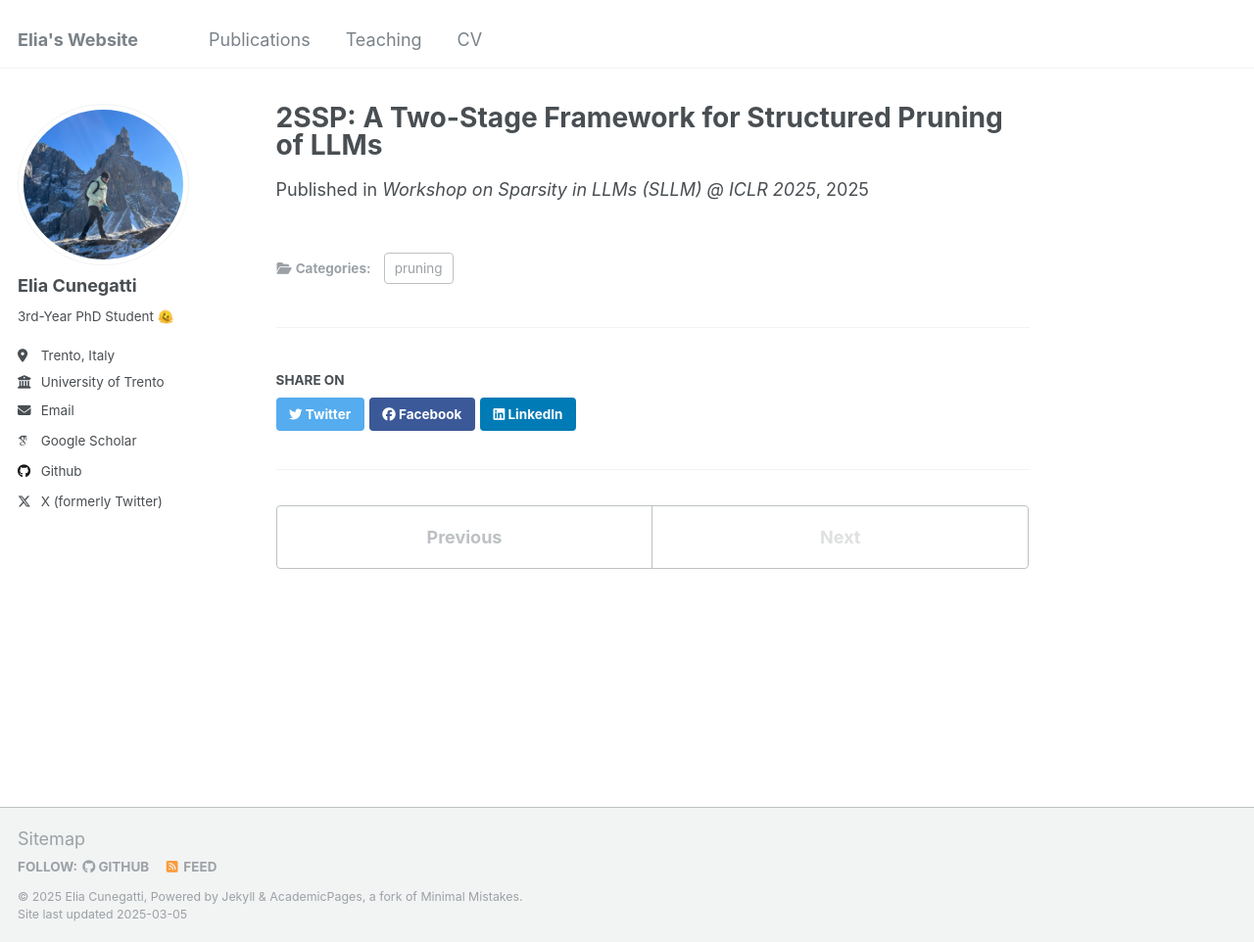
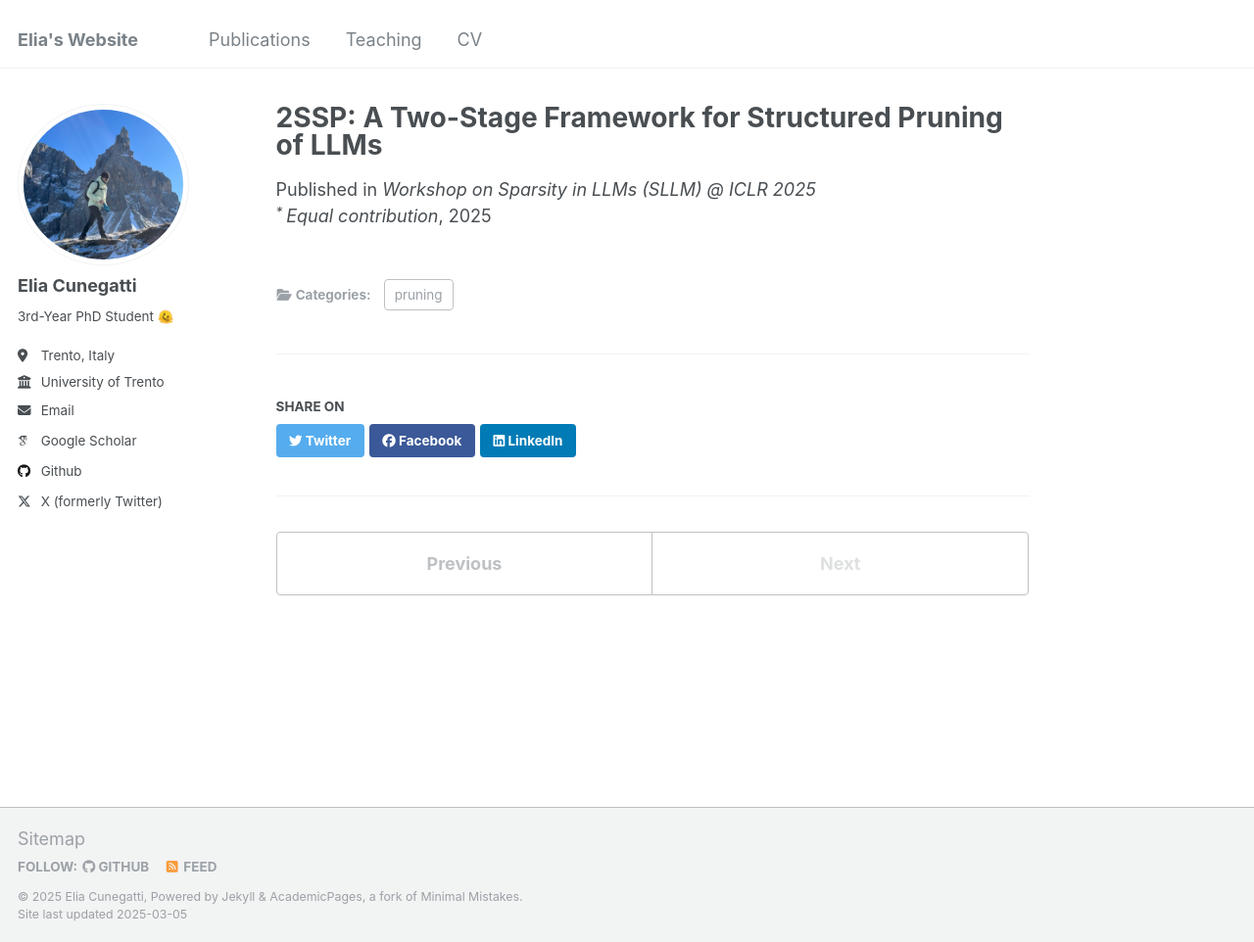
Before and after one commit to eliacunegatti/eliacunegatti.github.io, a Jekyll site: the page built from _publications/2ssp.md, in a window 1280 px wide and 962 px high. Shown: the whole window at 98% size. Built offline with Jekyll 4.4.1, drawn with Linux system fonts in a browser that asks for light colours; some web fonts are replaced.

Commit message:
paper sllm

```diff
--- a/_publications/2ssp.md
+++ b/_publications/2ssp.md
@@ -3,7 +3,7 @@ title: "2SSP: A Two-Stage Framework for Structured Pruning of LLMs"
 authors: "*Fabrizio Sandri<sup>* </sup>, **<u>Elia Cunegatti<sup>* </sup></u>**, Giovanni Iacca*"
 category: pruning
 date: 2025-01-29
-venue: "Workshop on Sparsity in LLMs (SLLM) @ ICLR 2025"
+venue: "Workshop on Sparsity in LLMs (SLLM) @ ICLR 2025 <br> <sup>* </sup> Equal contribution"
 paperurl: 'https://arxiv.org/pdf/2501.17771'
 codeurl: "https://github.com/FabrizioSandri/2SSP"
 ---
```
